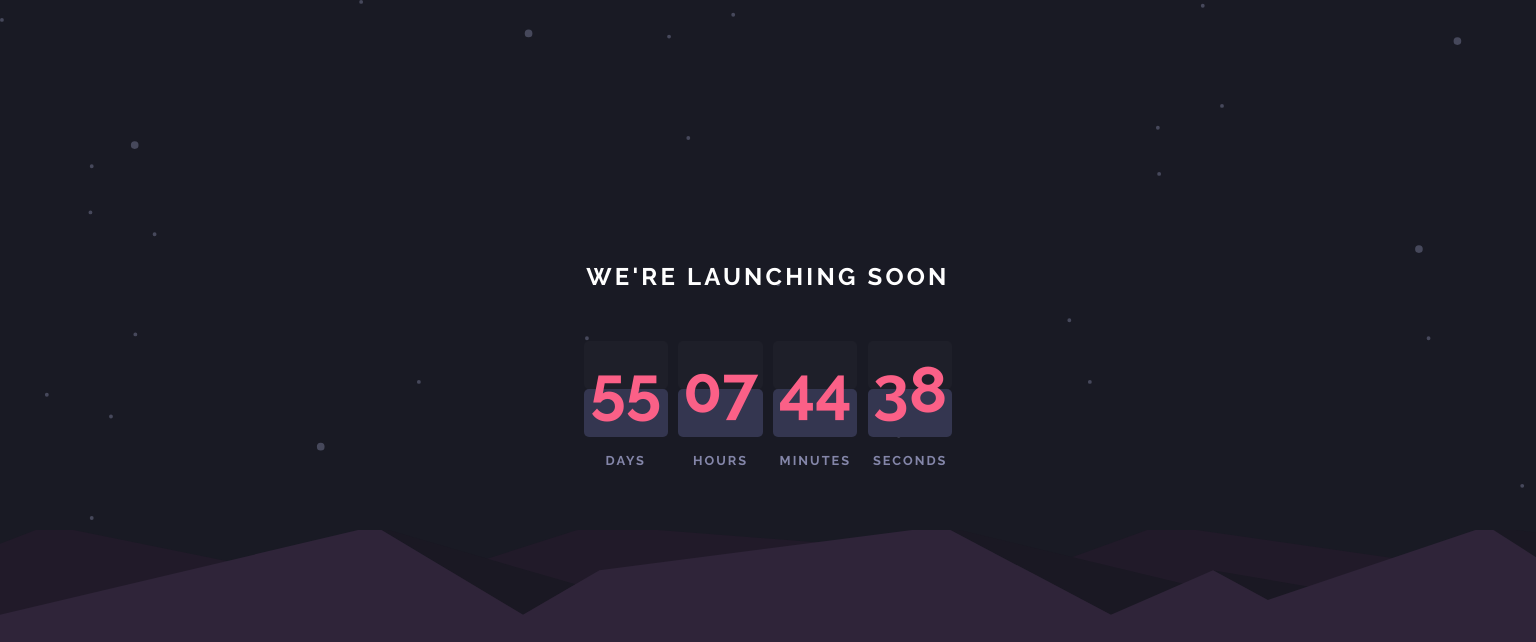
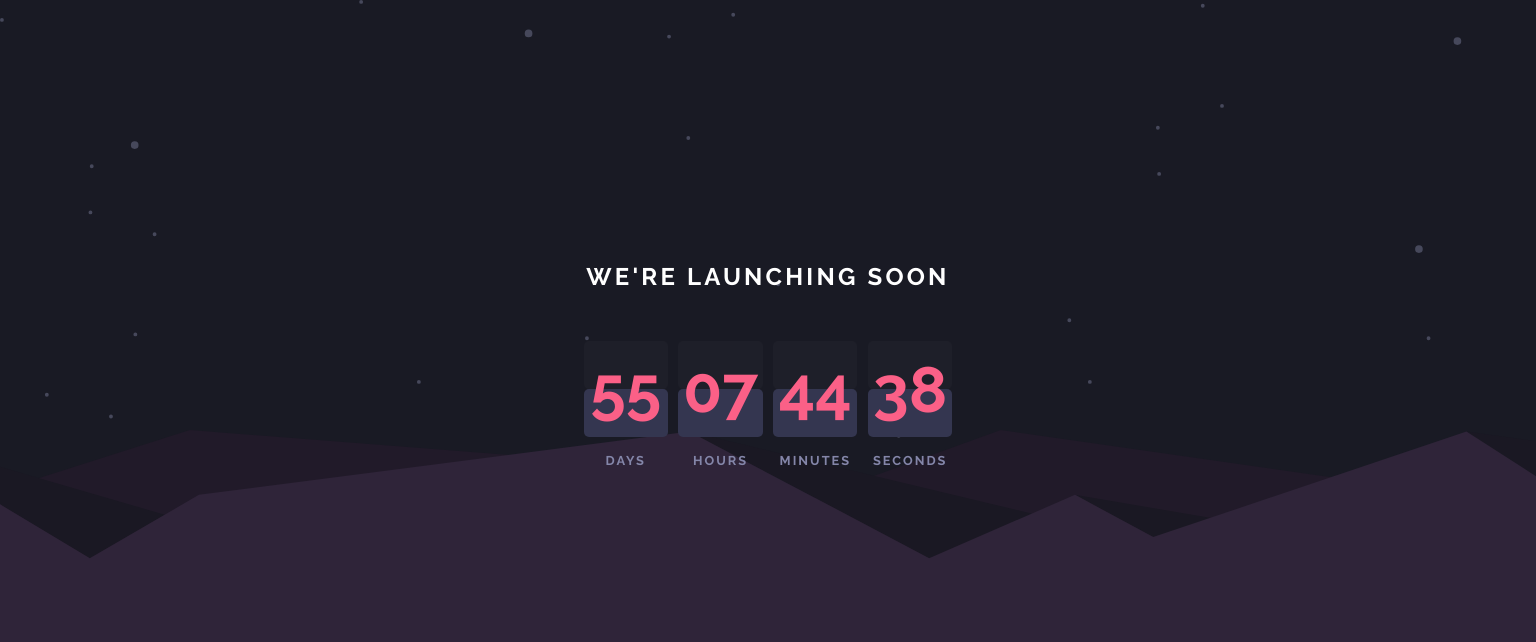
Before and after one commit to rcrespoc/launch-countdown, a plain HTML site: page index.html in a window 1536 px wide. Shown: the top 642 px of the page. Drawn offline with Linux system fonts and the light colour scheme.

Commit message:
Cambios style.css

```diff
--- a/css/style.css
+++ b/css/style.css
@@ -43,6 +43,11 @@ body{
 @media screen and (min-width: 85rem){
   .pattern-hill{
     height: 200px;
+  }
+}
+@media screen and (min-width: 96rem){
+  .pattern-hill{
+    height: 300px;
   }
 }
 
```
